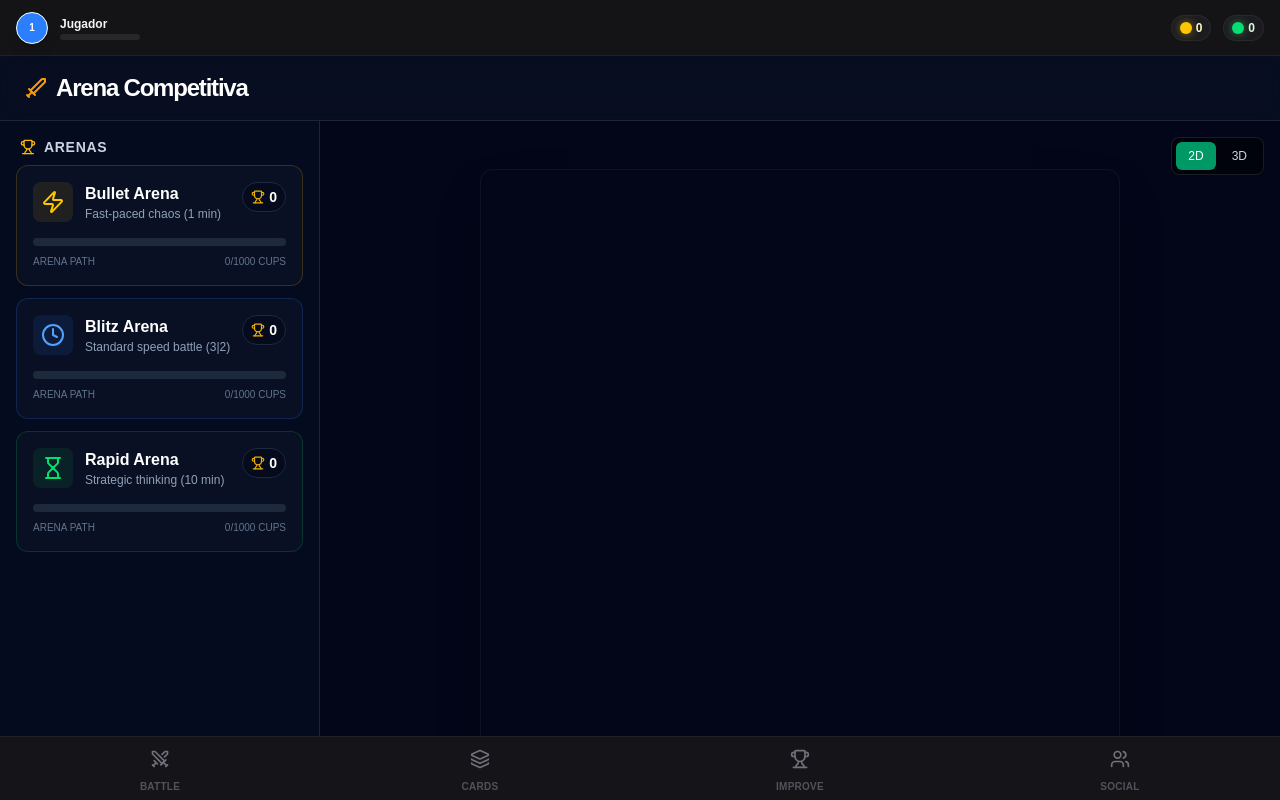
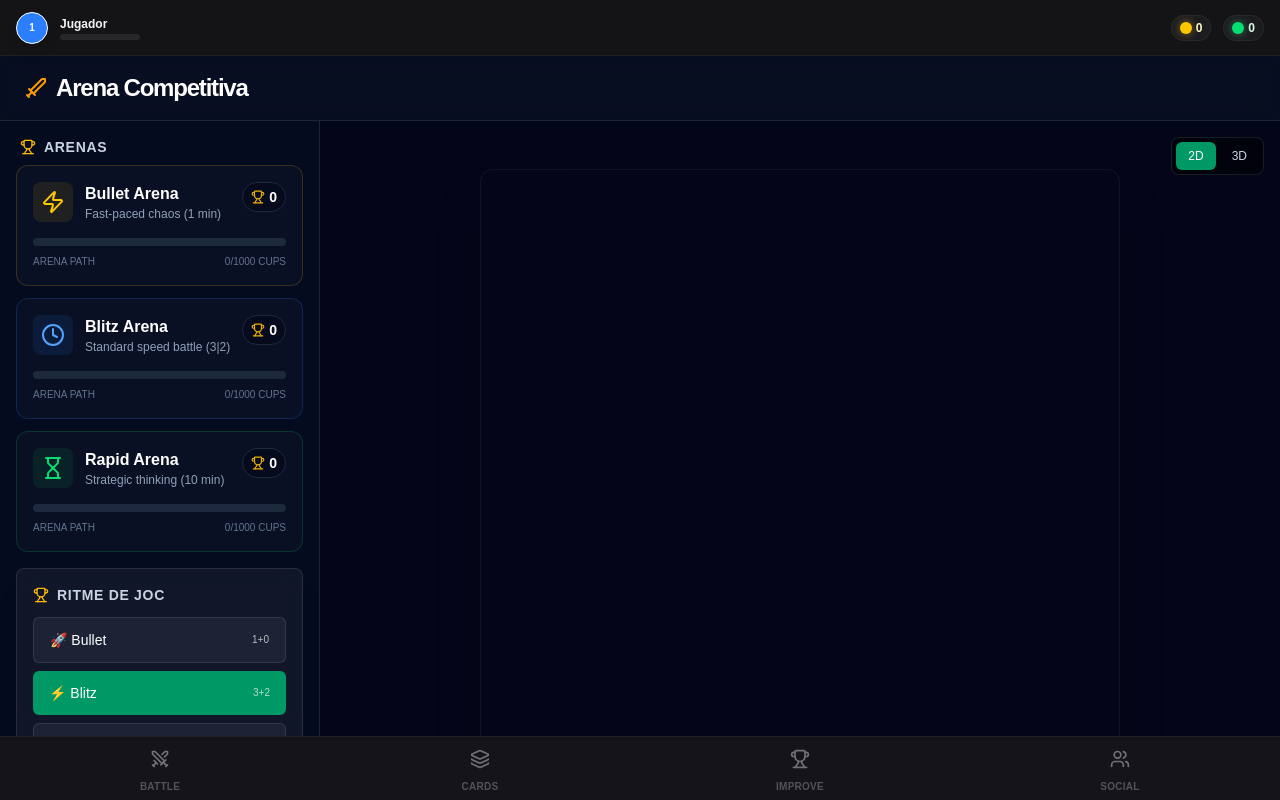
Before and after one commit to ChessEdMaster/chess-super-app, a Next.js app: page /play in a window 1280 px wide. Built offline with nearby package versions, Linux system fonts and the light colour scheme; no server answers.

Commit message:
fix: resolve build error in play page and ensure game controls are visible in idle state

```diff
--- a/app/play/page.tsx
+++ b/app/play/page.tsx
@@ -352,7 +352,6 @@ export default function PlayPage() {
               </div>
             )}
 
-            {gameState !== 'idle' && (
             <Card className="p-4 bg-white/5 backdrop-blur-md border-white/10 shadow-xl text-white">
               <h3 className="font-bold text-sm mb-3 flex items-center gap-2 text-slate-300 uppercase tracking-wider">
                 <Trophy className="h-4 w-4 text-amber-400" />
@@ -431,7 +430,6 @@ export default function PlayPage() {
                 )}
               </div>
             </Card>
-            )}
           </div>
         </div>
 
```
Lines whose indentation alone changed are shown as unchanged.
